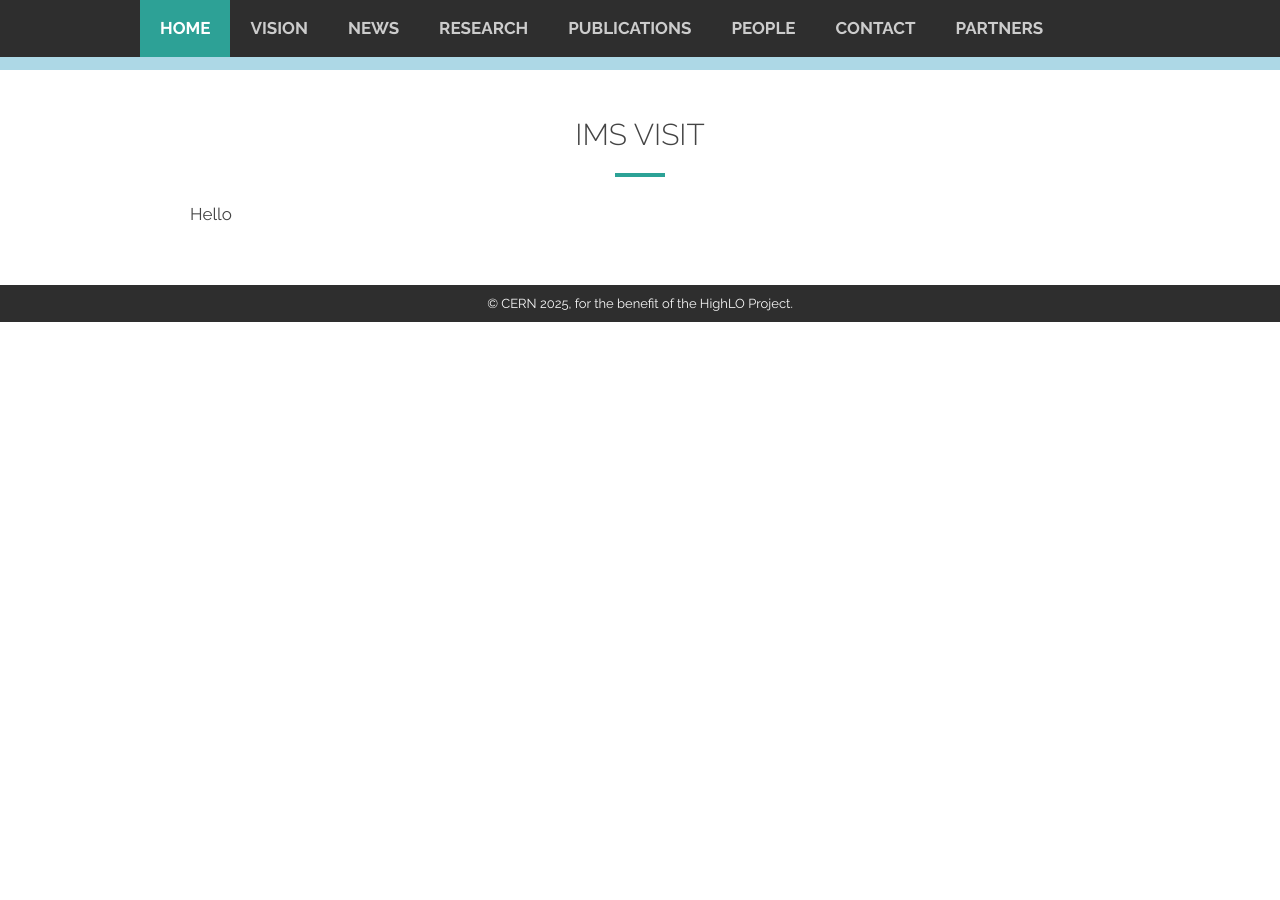
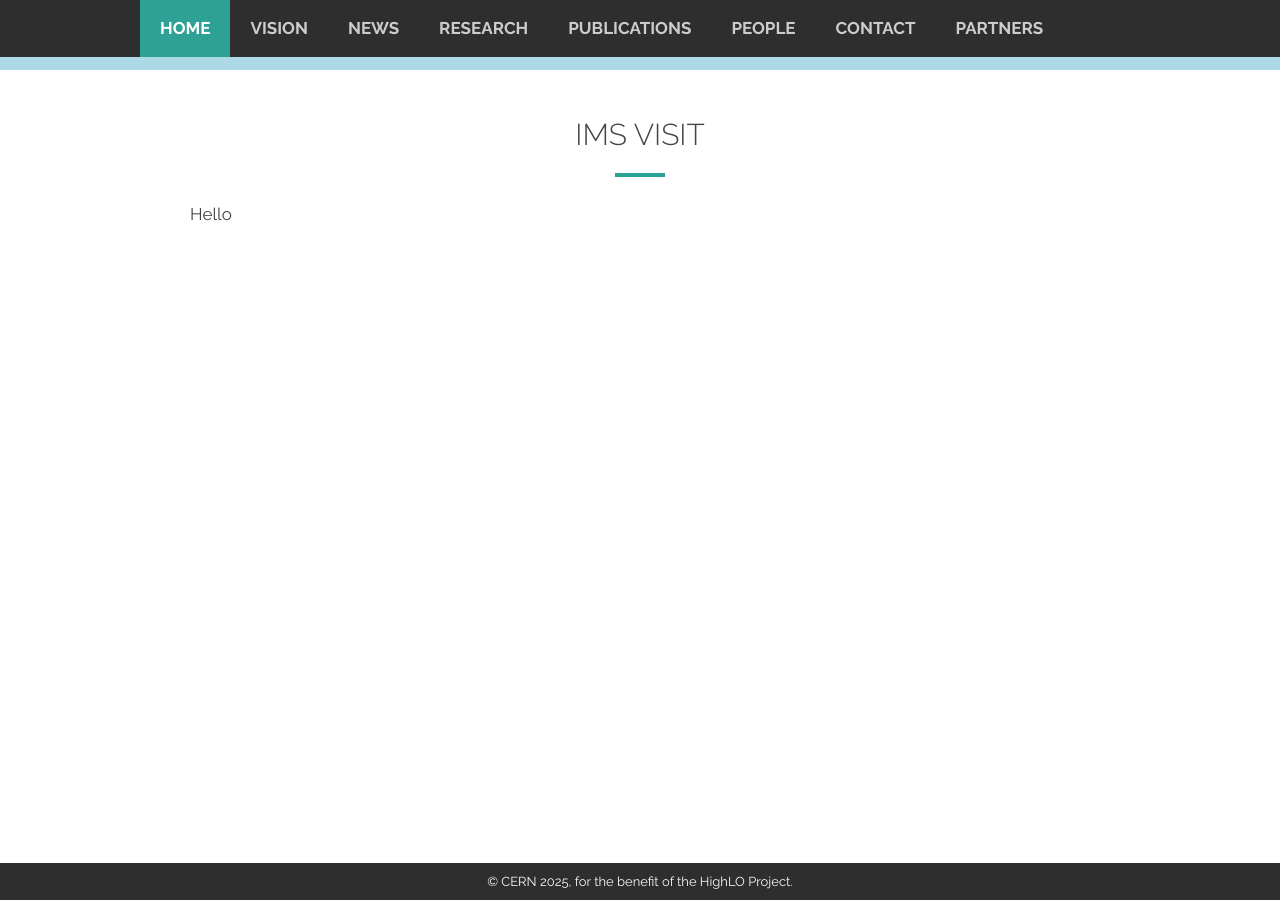
Before and after one commit to HighLO/highlo.github.io, a Jekyll site: the page built from ims_visit.md, in a window 1280 px wide. Built offline with Jekyll 4.4.1, drawn with Linux system fonts in a browser that asks for light colours; nearby versions of some CDN libraries; comment, search, counter and statistics services are not loaded.

Commit message:
update layout

```diff
--- a/_layouts/subpage.html
+++ b/_layouts/subpage.html
@@ -6,27 +6,31 @@ layout: subpage
 
 {% include head.html %}
 
-
 <body>
 
   <script src="https://kit.fontawesome.com/e441288905.js" crossorigin="anonymous"></script>
 
-  <div id="main">
+  <div id="main" style="min-height: 100vh; display: flex; flex-direction: column;">
 
     {% include topnav.html %}
 
+    <main style="flex: 1;">
       <div class="banner">
       </div>
 
       <div id="section-0" class="sectiondivider">
       </div>
+
       <div id="0" class="section p-0">
         <div class="container {{ page.style }}">
           {{ content }}
         </div>
       </div>
 
+    </main>
+
     {% include footer.html %}
+
   </div>
 
   <script type="text/javascript" src="{{ site.baseurl }}/assets/js/javascripts/collapsible.js"></script>
```
Also changed, not shown: survey.md (+6 -0 lines). Lines whose indentation alone changed are shown as unchanged.
